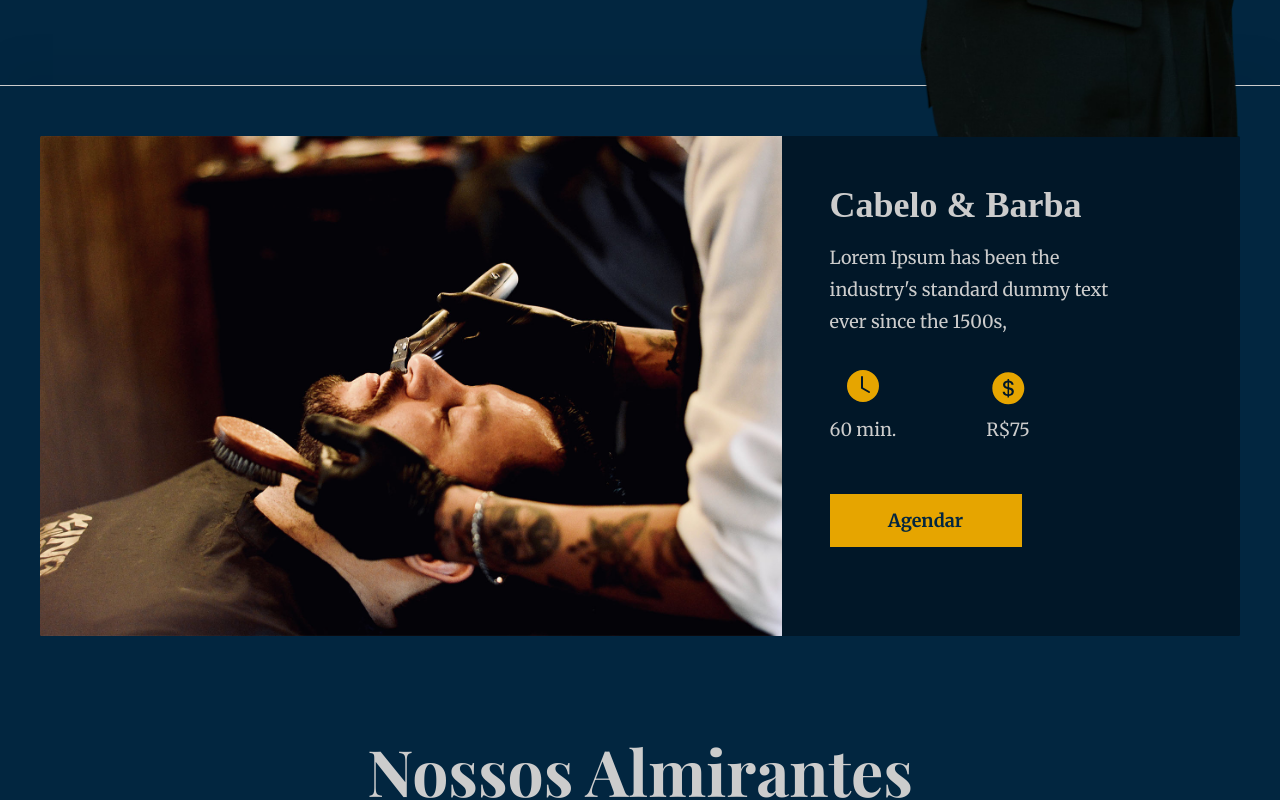
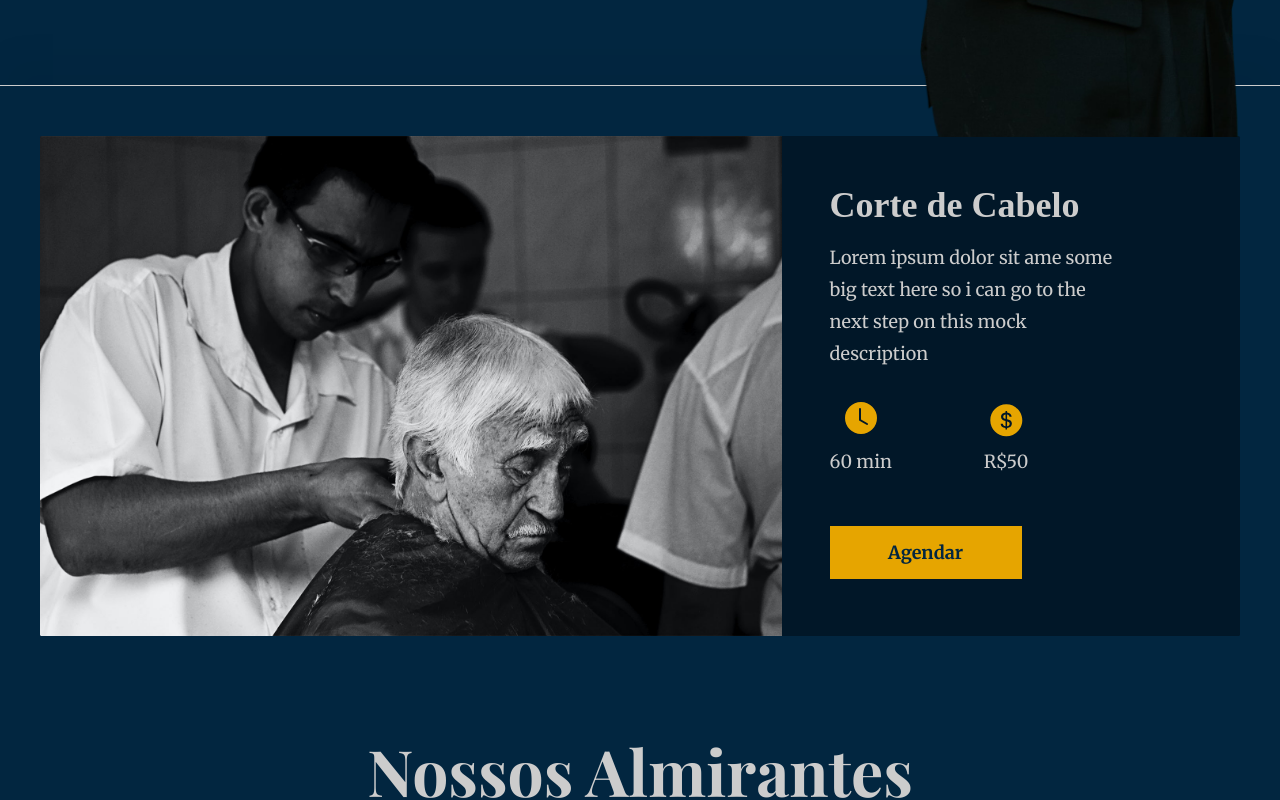
Before and after one commit to eduardo-raniero/posdo, a Next.js app: page / in a window 1280 px wide. Shown: the part 680-1480 px from the top of the page. Built offline with nearby package versions, Linux system fonts and the light colour scheme.

Commit message:
starting-with-firebase

```diff
--- a/components/footer/footer.module.scss
+++ b/components/footer/footer.module.scss
@@ -21,5 +21,9 @@
         &:hover {
             color: #E6A500;
         }
+
+        &:active{
+            filter: brightness(.5);
+          }
     }
 }
--- a/components/menu/menu.jsx
+++ b/components/menu/menu.jsx
@@ -8,7 +8,7 @@ export default function Menu(){
             <div className={styles.menu}>
                 <div className={styles.menuAligner}>
                     <div style={{marginLeft: '1rem'}}>
-                       <a href="/">
+                       <a onClick={() => router.push('/')}>
                         <img className={styles.Logo} src="./logo/TradicionalCinza.svg" alt="Posdo WebApp" />
                        </a>
                     </div>
--- a/components/menu/menu.module.scss
+++ b/components/menu/menu.module.scss
@@ -12,6 +12,7 @@
 .menuAligner  {
     .Logo {
         width: 9.25rem;
+        cursor: pointer;
       }
 
     button {
@@ -29,5 +30,9 @@
           color: #E6A500;
           background: rgba(0, 0, 0, 0)
       }
+
+      &:active{
+        filter: brightness(.5);
+      }
     }
 }
--- a/package.json
+++ b/package.json
@@ -8,10 +8,12 @@
     "lint": "next lint"
   },
   "dependencies": {
+    "firebase": "^9.6.6",
     "next": "12.0.9",
     "node-sass": "^6.0.1",
     "react": "17.0.2",
     "react-dom": "17.0.2",
+    "react-firebase-hooks": "^5.0.2",
     "react-icons": "^4.3.1"
   },
   "devDependencies": {
--- a/pages/index.jsx
+++ b/pages/index.jsx
@@ -1,4 +1,8 @@
+import {useState, useEffect} from 'react';
 import { useRouter } from 'next/router';
+
+//UTILS
+import services from '../utils/listOfServices.json';
 
 //CSS
 import styles from '../styles/home.module.scss';
@@ -6,9 +10,12 @@ import styles from '../styles/home.module.scss';
 //ICONS
 import { BsClockFill } from 'react-icons/bs';
 import { AiFillDollarCircle } from 'react-icons/ai';
+//import { HiOutlineArrowSmRight, HiOutlineArrowSmLeft } from 'react-icons/hi'
 
 export default function Home() {
-  const router = useRouter()
+  const [currentService, setCurrentService] = useState(0)
+  const router = useRouter();
+
   return (
     <>
       <div className={styles.homeAligner}>
@@ -27,19 +34,20 @@ export default function Home() {
           <div className={styles.servicesAligner}>
             <div className={styles.servicesBox}>
               <div className={styles.servicesBigImg}>
-                <img loading='lazy' src="./services/beard-haircut.jpg" alt="Serviços Posdo Corte" />
+                <img loading='lazy' src={services[currentService]?.img} alt="Serviços Posdo Corte" />
               </div>
+
               <div className={styles.detailsBox}>
-                <h2>Cabelo & Barba</h2>
-                <span>Lorem Ipsum has been the industry's standard dummy text ever since the 1500s,</span>
+                <h2>{services[currentService]?.name}</h2>
+                <span>{services[currentService]?.desc}</span>
                 <div style={{marginTop: '2rem'}}>
                   <div style={{marginLeft: '0rem', display: 'flex', flexDirection: 'column'}}>
                     <h3 style={{content: '' , fontSize: '2rem',marginBottom: '.2rem'}}> <BsClockFill /> </h3>
-                    <p>60 min.</p>
+                    <p>{services[currentService]?.time}</p>
                   </div>
                   <div style={{marginLeft: '0rem', display: 'flex', flexDirection: 'column'}}>
                     <h3 style={{content: '' , fontSize: '2.287rem', marginBottom: '-.1rem'}}> <AiFillDollarCircle /> </h3>
-                    <p>R$75</p>
+                    <p>{services[currentService]?.price}</p>
                   </div>
                 </div>
                 <button>Agendar</button>
--- /dev/null
+++ b/utils/listOfServices.json
@@ -0,0 +1,26 @@
+[
+    {
+        "id": "0",
+        "name": "Corte de Cabelo",
+        "desc": "Lorem ipsum dolor sit ame some big text here so i can go to the next step on this mock description",
+        "time": "60 min",
+        "price": "R$50",
+        "img": "./services/haircut.jpg"
+    },
+    {
+        "id": "1",
+        "name": "Aparar a Barba",
+        "desc": "Lorem ipsum dolor sit ame some big text here so i can go to the next step on this mock description",
+        "time": "30 min",
+        "price": "R$40",
+        "img": "./services/beard.jpg"
+    },
+    {
+        "id": "2",
+        "name": "Cabelo & Barba",
+        "desc": "Lorem ipsum dolor sit ame some big text here so i can go to the next step on this mock description",
+        "time": "80 min",
+        "price": "R$80",
+        "img": "./services/beard-haircut.jpg"
+    }
+]
```
Also changed, not shown: pages/agendar/index.jsx (+30 -3 lines), pages/dashboard/index.jsx (added, +7 -0 lines), styles/book.module.scss (added, +33 -0 lines), utils/Firebase/firebaseAuth.js (added, +14 -0 lines), 2 other files (tests, documents, lock files or other folders).
